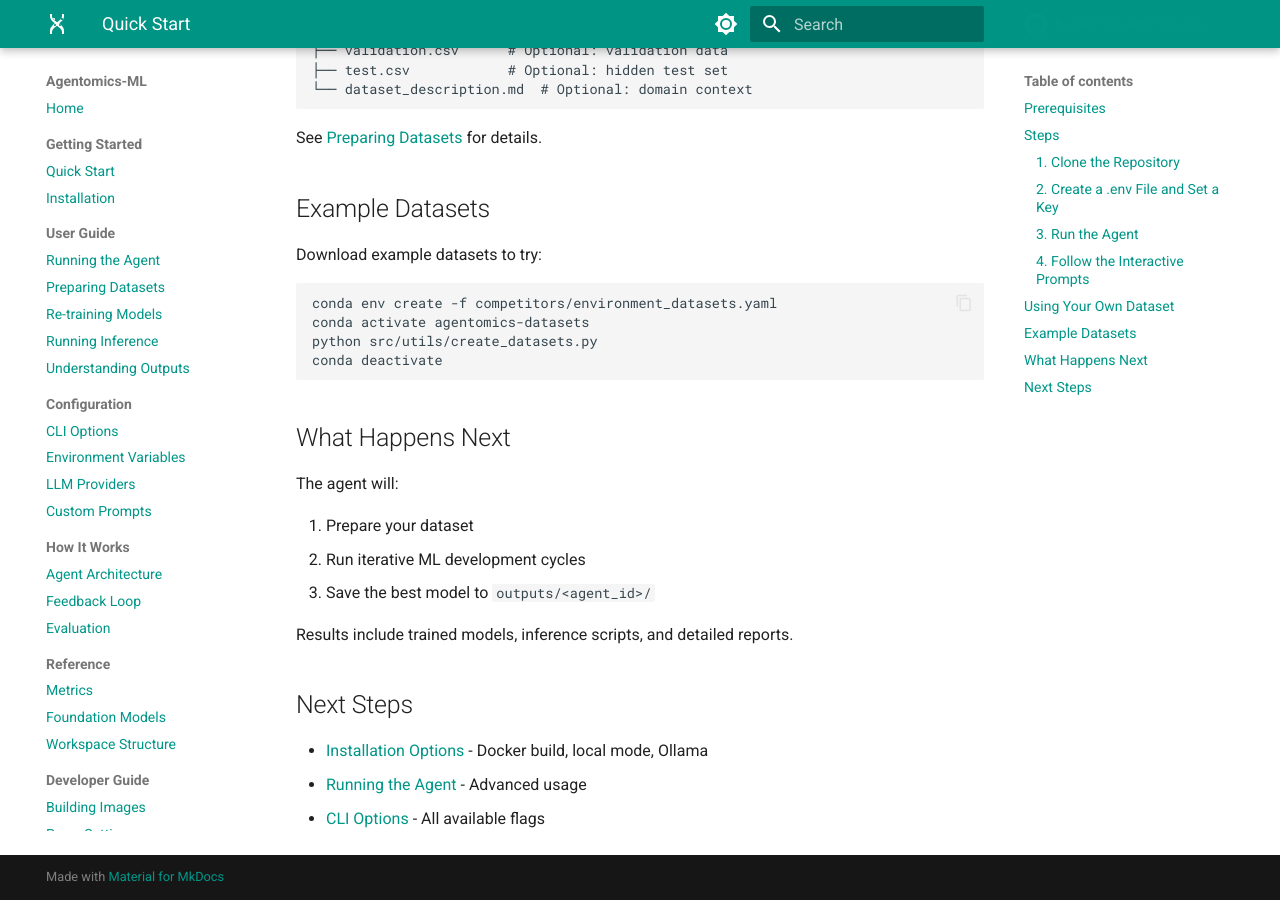
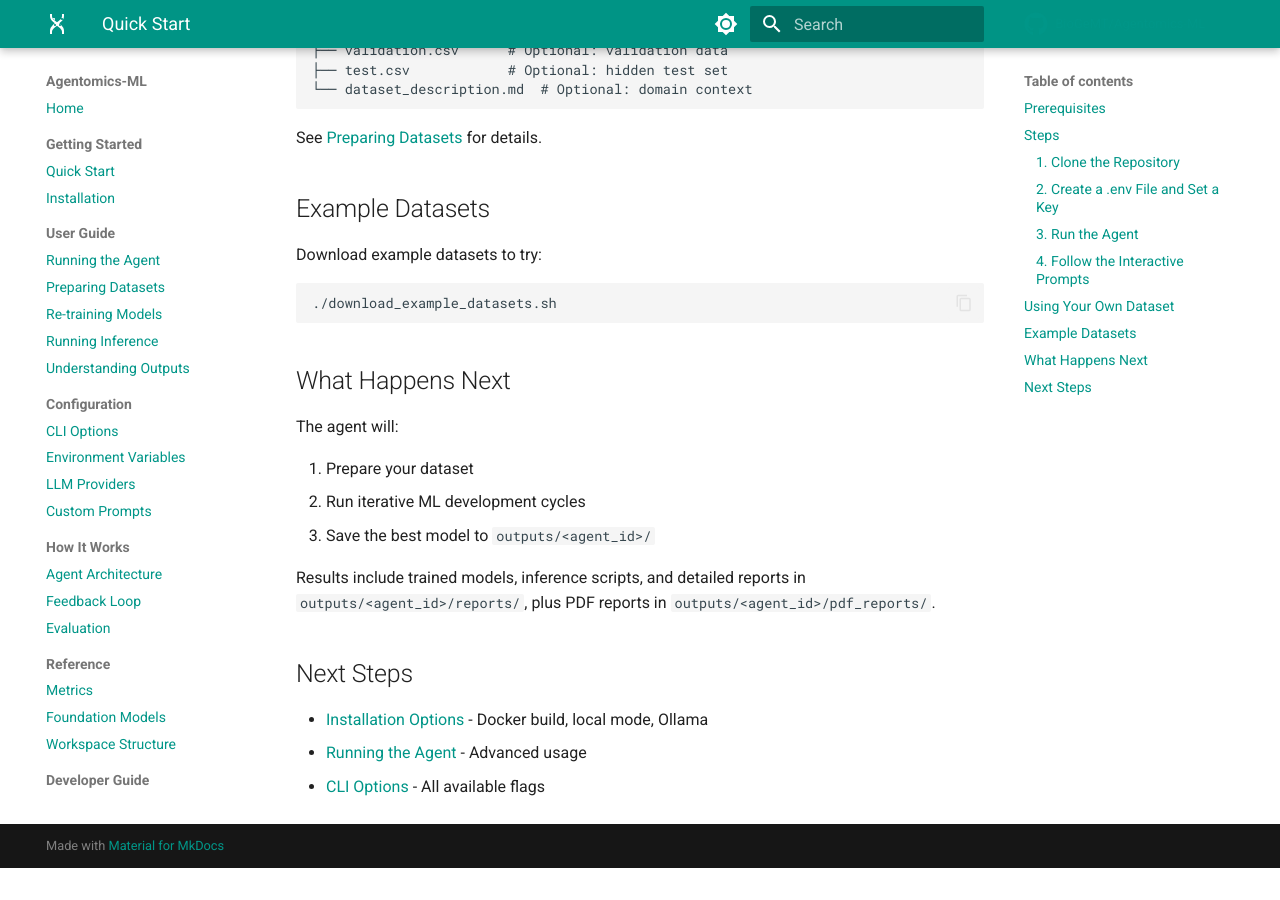
Before and after one commit to BioGeMT/agentomics-ml, an MkDocs documentation site: the page built from docs/getting-started/quick-start.md, in a window 1280 px wide and 900 px high, scrolled down 1320 px. Built offline with MkDocs 1.6.1 and Material for MkDocs 9.7.7, drawn with Linux system fonts in a browser that asks for light colours; comment, search, counter and statistics services are not loaded; after the commit the page ends 2188 px from its top, so only the background shows below that.

````diff
--- a/docs/getting-started/quick-start.md
+++ b/docs/getting-started/quick-start.md
@@ -62,10 +62,7 @@ See [Preparing Datasets](../user-guide/datasets.md) for details.
 Download example datasets to try:
 
 ```bash
-conda env create -f competitors/environment_datasets.yaml
-conda activate agentomics-datasets
-python src/utils/create_datasets.py
-conda deactivate
+./download_example_datasets.sh
 ```
 
 ## What Happens Next
@@ -76,7 +73,7 @@ The agent will:
 2. Run iterative ML development cycles
 3. Save the best model to `outputs/<agent_id>/`
 
-Results include trained models, inference scripts, and detailed reports.
+Results include trained models, inference scripts, and detailed reports in `outputs/<agent_id>/reports/`, plus PDF reports in `outputs/<agent_id>/pdf_reports/`.
 
 ## Next Steps
 
````
Also changed, not shown: README.md (+23 -8 lines), competitors/README.md (+1 -2 lines), docs/index.md (+1 -1 lines), docs/user-guide/datasets.md (+2 -4 lines), docs/assets/agentomics-overview.png (added), 2 other files.
